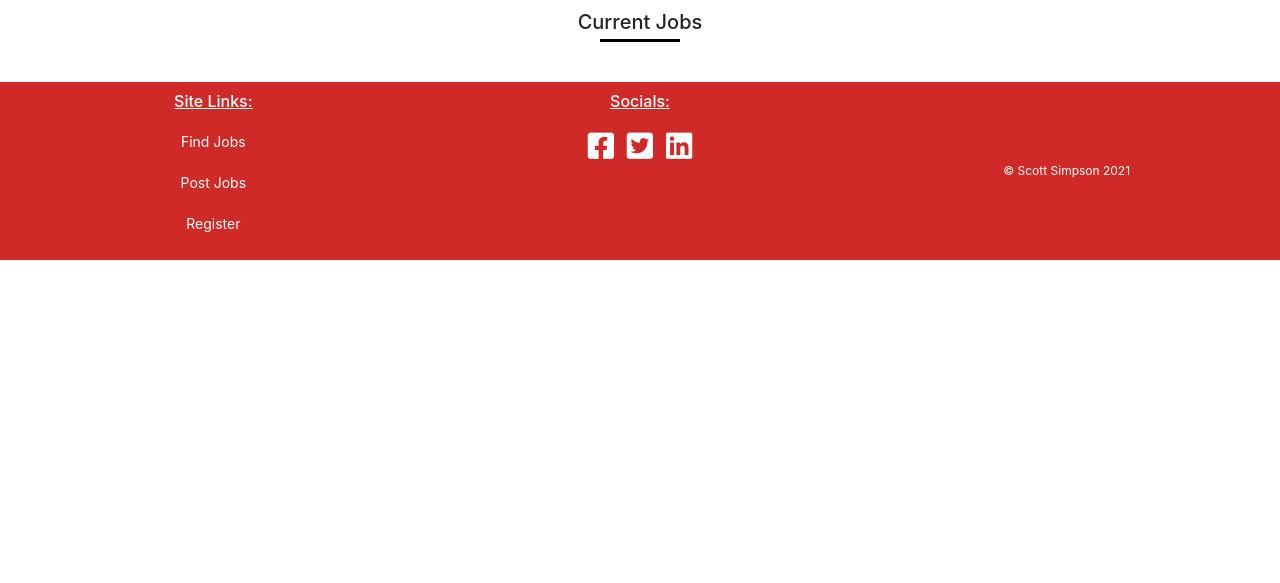
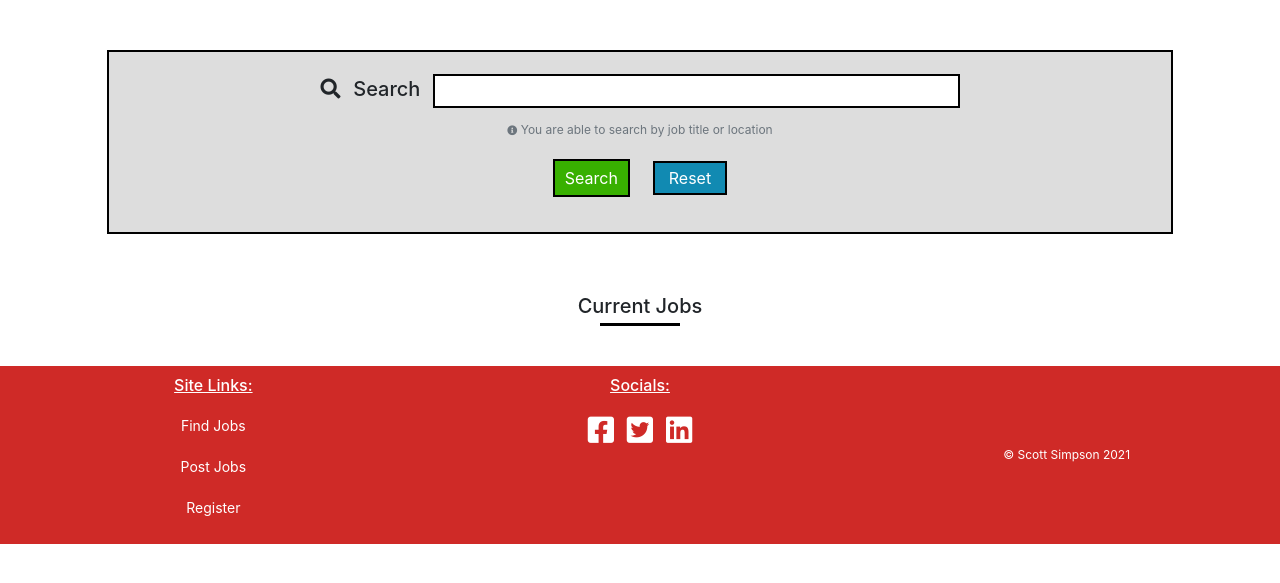
Before and after one commit to Code-Institute-Submissions/CI-MS3-Fledgling-Talent, a Flask app: page /get_jobs in a window 1280 px wide. Shown: the part 63-646 px from the top of the page. Run offline with Flask 2, Linux system fonts and the light colour scheme; data that the repository does not hold is empty; some libraries are stand-ins or nearby versions.

Commit message:
FEAT: Add search functionality

```diff
--- a/app.py
+++ b/app.py
@@ -122,6 +122,16 @@ def get_jobs():
     return render_template("jobs.html", jobs=jobs)
 
 
+@app.route("/search", methods=["GET", "POST"])
+def search():
+    """
+    Search - Allows users to search for jobs via job_title or job_location
+    """
+    query = request.form.get("query")
+    jobs = list(mongo.db.jobs.find({"$text": {"$search": query}}))
+    return render_template("jobs.html", jobs=jobs)
+
+
 @app.route("/add_job", methods=["GET", "POST"])
 def add_job():
     """
--- a/static/css/style.css
+++ b/static/css/style.css
@@ -90,7 +90,7 @@ body {
 .edit-button {
     float: right;
     font-size: 1.2rem;
-    margin: 1rem;
+    margin: 0.5rem;
     margin-right: 2rem;
     padding: 0.5rem 1.2rem;
     background-color: #38B000;
@@ -100,11 +100,27 @@ body {
 .delete-button {
     float: right;
     font-size: 1.2rem;
-    margin: 1rem;
+    margin: 0.5rem;
     margin-right: 3rem;
-    padding: 0.5rem 0.5rem;
+    padding: 0.5rem;
     background-color: #118AB2;
     border: 0.2rem solid #000;
+    color: #FFF;
+}
+#reset-button {
+    font-size: 1.6rem;
+    margin: 1rem;
+    padding: 0.5rem 1.4rem;
+    border: 0.2rem solid #000;
+    background-color: #118AB2;
+    color: #FFF;
+}
+#search-button {
+    font-size: 1.6rem;
+    margin: 1rem;
+    padding: 0.5rem 1rem;
+    border: 0.2rem solid #000;
+    background-color: #38B000;
     color: #FFF;
 }
 .delete-button-modal {
@@ -300,7 +316,7 @@ footer {
 .modal {
     margin-top: 5rem;
 }
-/*--------------------------------------------ABOUT*/
+/*--------------------------------------------About*/
 .about-card {
     width: 100%;
     margin: 2rem auto 1rem;
@@ -317,3 +333,41 @@ footer {
     text-decoration: underline;
     text-underline-offset: 0.5rem;
 }
+/*--------------------------------------------Search*/
+.search-container {
+    width: 100%;
+    background-color: #DDD;
+    margin: 5rem auto;
+    padding: 0.5rem;
+    text-align: center;
+    border: 0.2rem solid #000;
+}
+.input-field label {
+    font-size: 2rem;
+    padding: 1rem;
+}
+.input-field input {
+    width: 50%;
+    line-height: 3rem;
+    border: 0.2rem solid #000;
+}
+.input-field i {
+    font-size: 2rem;
+}
+#query {
+    font-size: 1.4rem;
+    padding: 0 0.5rem ;
+    border: 0.2rem solid #000;
+}
+.search-button-container {
+    margin-bottom: 2rem;
+    margin-top: 1rem;
+}
+#search-help {
+    font-size: 1.2rem;
+    padding: 0;
+    margin: 0;
+}
+#search-help i {
+    font-size: 1rem;
+}
--- a/templates/jobs.html
+++ b/templates/jobs.html
@@ -1,5 +1,25 @@
 {% extends "base.html" %}
 {% block content %}
+<!-- ================================================ SEARCH BAR ================================================-->
+    <div class="row">
+        <div class="col-md-10 search-container">
+            <form action="{{ url_for('search') }}" method="POST">
+                <div class="input-field">
+                    <i class="fas fa-search"></i>
+                    <label for="query"><h3 class="headings">Search</h3></label>
+                    <input type="text" name="query" id="query" minlength="3" required>
+                    <small class="form-text text-muted help-block" id="search-help">
+                    <i class="fas fa-info-circle"></i>
+                        You are able to search by job title or location
+                    </small>
+                </div>
+                <div class="search-button-container">
+                    <a href="{{ url_for('search') }}"><button id="search-button">Search</button></a>
+                    <a href="{{ url_for('get_jobs') }}" id="reset-button">Reset</a>
+                </div>
+            </form>
+        </div>
+    </div>
 <!-- ================================================ CURRENT JOBS ================================================-->
     <section class="job-section">
         <h3 class="headings">Current Jobs</h3>
```
